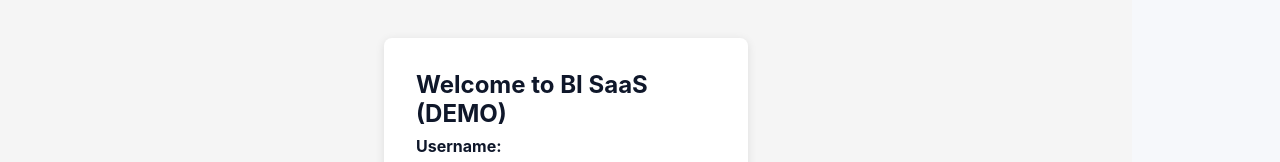
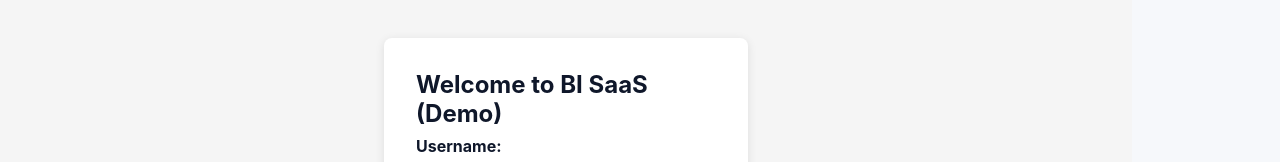
Before and after one commit to kdkaanev/BI, a Vue app in the folder frontend/vue_app/: page / in a window 1280 px wide. Shown: the part 324-486 px from the top of the page. Built offline with nearby package versions, Linux system fonts and the light colour scheme; no server answers.

Commit message:
up demo to login .vue

```diff
--- a/frontend/vue_app/src/views/Login.vue
+++ b/frontend/vue_app/src/views/Login.vue
@@ -41,7 +41,7 @@ onMounted(() => {
 <template>
   <div class="page center">
     <div class="card">
-      <h2>Welcome to BI SaaS (DEMO)</h2>
+      <h2>Welcome to BI SaaS (Demo)</h2>
       <form @submit.prevent="onLogin">
  <div class="field">
         <label for="username">Username:</label>
```
